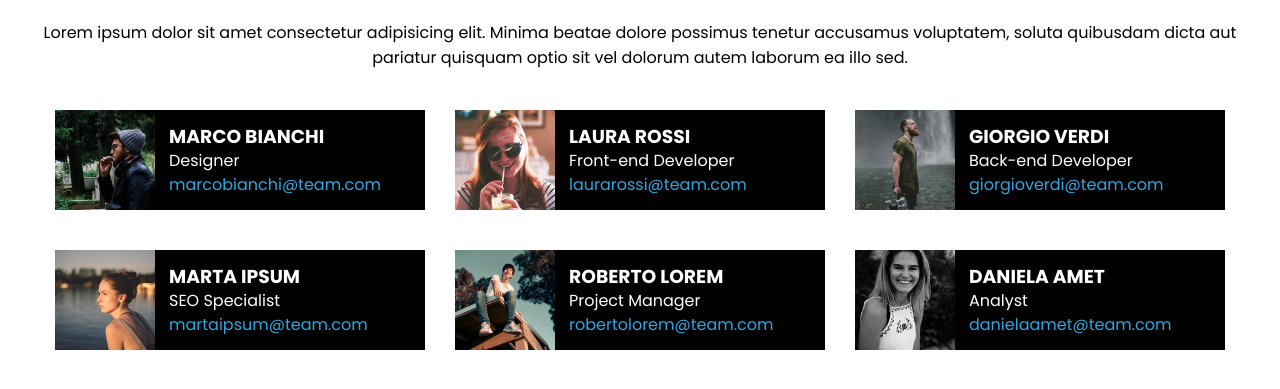
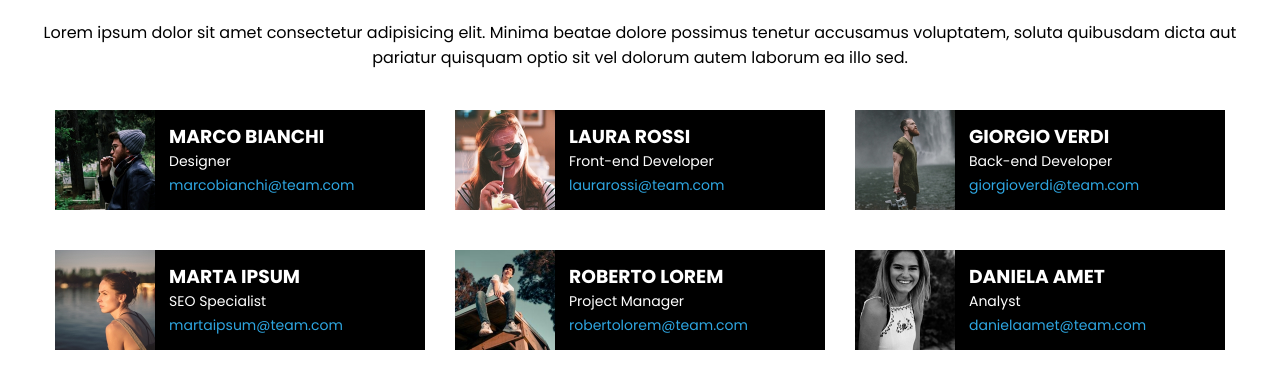
Before and after one commit to Luca-Mariselli/html-css-float-cards, a plain HTML site: page index.html in a window 1280 px wide. Shown: the part 103-492 px from the top of the page. Drawn offline with Linux system fonts and the light colour scheme; a web font is replaced by a local one.

Commit message:
add-smallfont

```diff
--- a/index.html
+++ b/index.html
@@ -35,8 +35,8 @@
             <img class="img-size" src="./img/male1.png" alt="" />
             <div class="padding line-height-1">
               <h3 class="bianco">MARCO BIANCHI</h3>
-              <p class="bianco">Designer</p>
-              <p class="blu">marcobianchi@team.com</p>
+              <p class="bianco fontsmall">Designer</p>
+              <p class="blu fontsmall">marcobianchi@team.com</p>
             </div>
           </div>
 
@@ -44,16 +44,16 @@
             <img class="img-size" src="./img/female1.png" alt="" />
             <div class="padding line-height-1">
                 <h3 class="bianco">LAURA ROSSI</h3>
-                <p class="bianco">Front-end Developer</p>
-                <p class="blu">laurarossi@team.com</p>
+                <p class="bianco fontsmall">Front-end Developer</p>
+                <p class="blu fontsmall">laurarossi@team.com</p>
             </div>
           </div>
           <div class="card">
             <img class="img-size" src="./img/male2.png" alt="" />
             <div class="padding line-height-1">
                 <h3 class="bianco">GIORGIO VERDI</h3>
-                <p class="bianco">Back-end Developer</p>
-                <p class="blu">giorgioverdi@team.com</p>
+                <p class="bianco fontsmall">Back-end Developer</p>
+                <p class="blu fontsmall">giorgioverdi@team.com</p>
             </div>
           </div>
           <!-- /cards1 -->
@@ -63,24 +63,24 @@
             <img class="img-size" src="./img/female2.png" alt="" />
             <div class="padding line-height-1">
                 <h3 class="bianco margin">MARTA IPSUM</h3>
-                <p class="bianco margin">SEO Specialist</p>
-                <p class="blu margin">martaipsum@team.com</p>
+                <p class="bianco margin fontsmall">SEO Specialist</p>
+                <p class="blu margin fontsmall">martaipsum@team.com</p>
             </div>
           </div>
           <div class="card">
             <img class="img-size" src="./img/male3.png" alt="" />
             <div class="padding line-height-1">
                 <h3 class="bianco margin">ROBERTO LOREM</h3>
-                <p class="bianco margin">Project Manager</p>
-                <p class="blu margin">robertolorem@team.com</p>
+                <p class="bianco margin fontsmall">Project Manager</p>
+                <p class="blu margin fontsmall">robertolorem@team.com</p>
             </div>
           </div>
           <div class="card">
             <img class="img-size" src="./img/female3.png" alt="" />
             <div class="padding line-height-1">
                 <h3 class="bianco margin">DANIELA AMET</h3>
-                <p class="bianco margin">Analyst</p>
-                <p class="blu margin">danielaamet@team.com</p>
+                <p class="bianco margin fontsmall">Analyst</p>
+                <p class="blu margin fontsmall">danielaamet@team.com</p>
           </div>
           <!-- /cards2 -->
         </div>
--- a/style.css
+++ b/style.css
@@ -34,6 +34,10 @@ html {
   overflow: hidden;
 }
 
+.fontsmall{
+  font-size: 14px;
+}
+
 /* header */
 header {
   margin: 20px 20px;
```
